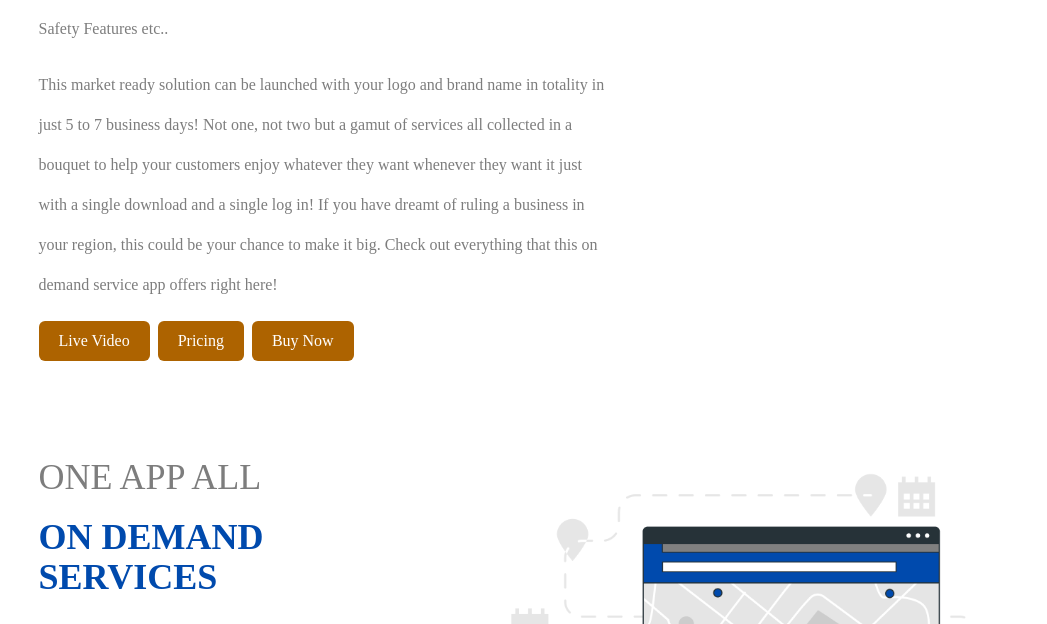
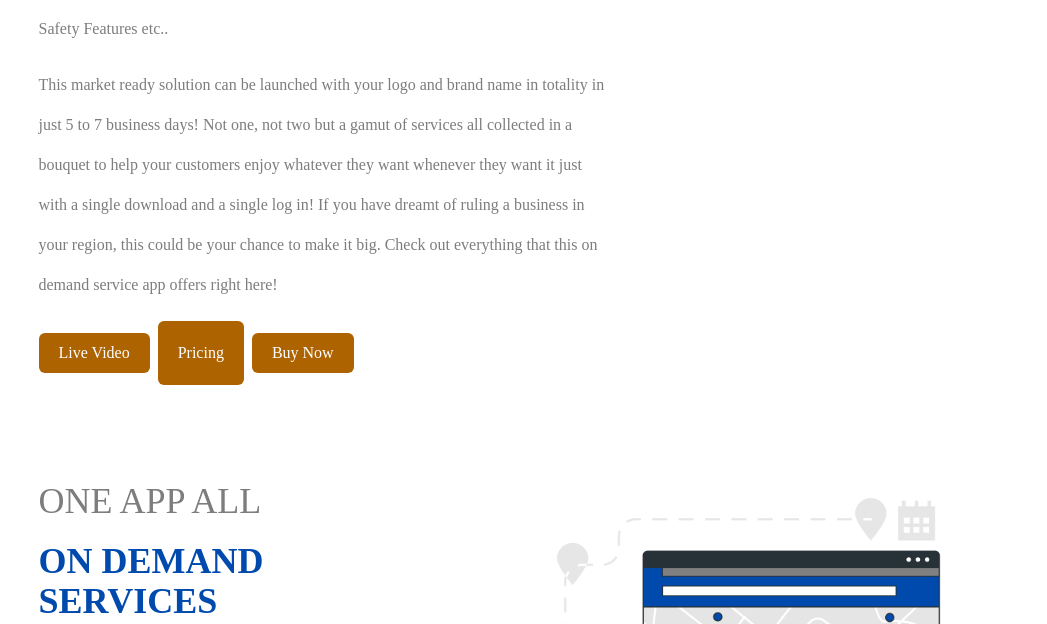
Before and after one commit to marwanosama8/ajebah, a website: page public/super.html in a window 1280 px wide. Shown: the part 476-1100 px from the top of the page, without its empty margins (121-1168 px from the left). Drawn offline with Linux system fonts and the light colour scheme; a web font is replaced by a local one.

Commit message:
same22é2

```diff
--- a/public/super.html
+++ b/public/super.html
@@ -139,7 +139,7 @@
                     this on demand service app offers right here!</p>
                 <div class="flex  items-center gap-2 text-center">
                     <a href="#" class="mt-4 btn-primary  px-5 py-2 ">Live Video</a>
-                    <a href="#" class="mt-4 btn-primary text-center px-5 py-5 md:py-2 ">Pricing</a>
+                    <a href="#" class="mt-4 btn-primary text-center px-5 py-5 py-2 ">Pricing</a>
                     <a href="#" class="mt-4 btn-primary  px-5 py-2 ">Buy Now</a>
                 </div>
             </div>
```
